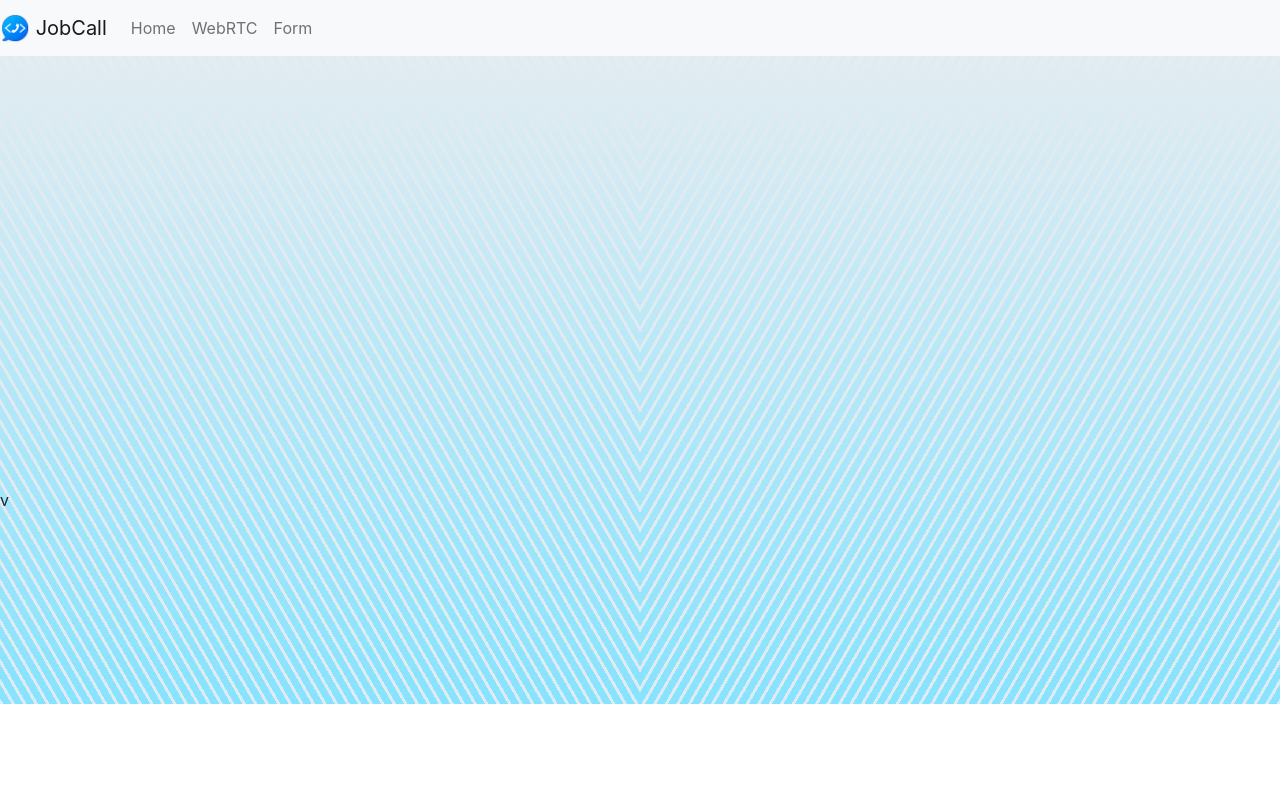
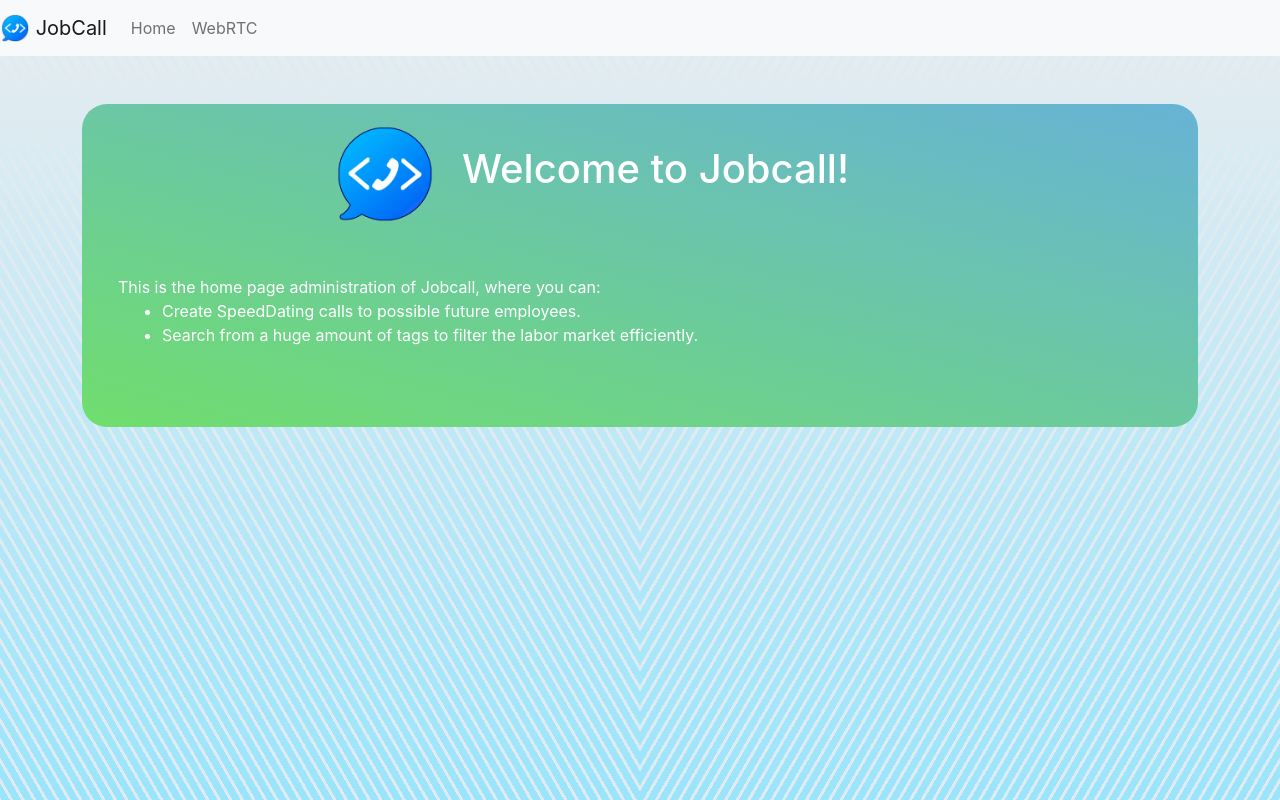
Before and after one commit to JobCall-HackUPC/peer-frontend, a React (Create React App) app: page / in a window 1280 px wide. Shown: the top 800 px of the page. Built offline with nearby package versions, Linux system fonts and the light colour scheme.

Commit message:
added some final stuffs

```diff
--- a/public/index.html
+++ b/public/index.html
@@ -46,13 +46,10 @@
       <div class="collapse navbar-collapse" id="navbarNav">
         <ul class="navbar-nav">
           <li class="nav-item">
-            <a class="nav-link" href="/home">Home</a>
+            <a class="nav-link" href="/">Home</a>
           </li>
           <li class="nav-item">
             <a class="nav-link" href="/webrtc">WebRTC</a>
-          </li>
-          <li class="nav-item">
-            <a class="nav-link" href="/form">Form</a>
           </li>
         </ul>
       </div>
--- a/src/App.js
+++ b/src/App.js
@@ -4,7 +4,9 @@ import WebRTC from './components/WebRTC.js';
 import Formulari from './components/Formulari/Formulari.js';
 import useToken from './components/useToken.js';
 import './App.css';
-import Login from './components/Login/Login.js'
+import Home from './components/Home.js'
+import Login from './components/Login/Login.js';
+
 
 
 function setToken(userToken) {
@@ -23,9 +25,9 @@ export default function App() {
   const { token, setToken } = useToken();
 
 
-  //  if(!token) {
-  //    return <div className="background"><Login setToken={setToken} /></div>
-  //  }
+    //if(!token) {
+    //  return <div className="background"><Login setToken={setToken} /></div>
+    //}
 
 
   return (
@@ -39,10 +41,13 @@ export default function App() {
           <Route path="/form">
             <Formulari />
           </Route>
+          <Route path="/">
+            <Home />
+          </Route>
         </Switch>
       </BrowserRouter>
       <br/><br/><br/><br/><br/><br/><br/><br/><br/><br/><br/><br/><br/><br/><br/><br/><br/><br/>v
-      <br/><br/><br/><br/><br/><br/><br/><br/><br/>
+      <br/><br/><br/><br/><br/><br/>
       </div>
     </div>
   );
--- a/src/components/Formulari/Formulari.js
+++ b/src/components/Formulari/Formulari.js
@@ -28,6 +28,7 @@ export default function Formulari() {
         <div>
             <div align="center" className="m-5 p-2">
                 <div className="jumbotron">
+                    <div></div>
                 <h1>List of Tags</h1>
                 <form>
                     <div className="row">
--- /dev/null
+++ b/src/components/Home.css
@@ -0,0 +1,9 @@
+.jumbo {
+    background-image: linear-gradient(15deg, #70de6d 0%, #67b3d6 100%);
+    border-radius: 25px;
+    color: white;
+
+}
+.bellota {
+    font-family: "Bellota", cursive;
+  }
--- /dev/null
+++ b/src/components/Home.js
@@ -0,0 +1,27 @@
+import React from 'react';
+import './Home.css'
+
+export default function Home() {
+
+    return (
+        <div className="container pt-5">
+            <div className="jumbo pt-3 pb-3">
+                <div className="row align-items-center" align="right">
+                    <div className="col-sm-4">
+                        <img src="/img/jobcall.png" width="30%" alt="Logo" />
+                    </div>
+                    <div className="col-sm-8" align="left">
+                        <h1 align="left">Welcome to Jobcall!</h1>
+                    </div>
+                </div>
+                <div className="container p-5">
+                <div className="row" align="right"> This is the home page administration of Jobcall, where you can:</div>
+                <ul>
+                    <li>Create SpeedDating calls to possible future employees.</li>
+                    <li>Search from a huge amount of tags to filter the labor market efficiently.</li>
+                </ul>
+                </div>
+            </div>
+        </div>
+    );
+}
--- a/src/components/Login/Register/Register.js
+++ b/src/components/Login/Register/Register.js
@@ -33,28 +33,55 @@ export default function Register({ setToken }) {
   }
 
 
-  return(
+  return (
     <div className="register-wrapper">
       <h1>Register</h1>
       <form onSubmit={handleSubmit}>
+        <div className="row">
+          <div className="col-sm-6 col-md-6 col-lg-6">
             <label>
               <p>Username</p>
-          <input type="text" onChange={e => setUserName(e.target.value)}/>
+              <div className="input-group mb-3">
+                <div className="input-group-prepend">
+                  <span className="input-group-text" id="basic-addon1">@</span>
+                </div>
+                <input type="text" onChange={e => setUserName(e.target.value)} className="form-control" placeholder="Username" aria-label="Username" aria-describedby="basic-addon1"></input>
+              </div>
             </label>
+          </div>
+          <div className="col-sm-6 col-md-6 col-lg-6">
+
             <label>
               <p>Password</p>
-          <input type="password" onChange={e => setPassword(e.target.value)}/>
+              <div class="input-group mb-3">
+                <input type="password" onChange={e => setPassword(e.target.value)} className="form-control" placeholder="Password" aria-label="Password" aria-describedby="basic-addon1" />
+              </div>
             </label>
+          </div>
+        </div>
         <div>
+          <div className="row">
+            <div className="col-sm-6 col-md-6 col-lg-6">
               <label>
                 <p>Email</p>
-          <input type="text" onChange={e => setEmail(e.target.value)}/>
+                <div class="input-group mb-3">
+                  <input type="text" className="form-control" onChange={e => setEmail(e.target.value)} placeholder="Email" aria-label="Email" aria-describedby="basic-addon2" />
+                </div>
               </label>
+            </div>
+            <div className="col-sm-6 col-md-6 col-lg-6">
+
               <label>
                 <p>Enterprise</p>
-          <input type="text" onChange={e => setEnterprise(e.target.value)}/>
+                <div class="input-group mb-3">
+                  <input type="text" className="form-control" onChange={e => setEnterprise(e.target.value)} placeholder="Enterprise" aria-label="Enterprise" aria-describedby="basic-addon2" />
+                </div>
               </label>
-          <button type="submit">Submit</button>
+            </div>
+          </div>
+          <div className="col-xs-12" align="center">
+            <button type="submit" className="btn btn-primary">Submit</button>
+          </div>
         </div>
       </form>
     </div>
--- a/src/components/WebRTC/CreateMeet.js
+++ b/src/components/WebRTC/CreateMeet.js
@@ -11,11 +11,18 @@ export default function CreateMeet() {
     const remoteVideo = React.useRef(null);
     const idRemote = React.useRef(null);
 
+
+
+  const send_peer_id = async (id) => {
+    console.log( await fetch('http://jofre/call/'+id));
+  }
+
   const createPeer = async () => {
     var peer = new Peer();
     var local_stream;
     peer.on('open', function (id) {
       console.log('My peer ID is: ' + id);
+      send_peer_id(id);
 
 
       const constraints = { 'video': true, 'audio': true };
@@ -40,11 +47,27 @@ export default function CreateMeet() {
 
     return (
         <div className="container">
-        <Button variant="contained" onClick={() => createPeer()} color="primary">
-          Create Meet
-        </Button>
-        <video ref={localVideo} width="320" height="240" autoPlay playsInline controls={false} />
-        <video width="320" height="240" autoPlay playsInline controls={false} ref={remoteVideo} />
+          <div className="row d-inline">
+          <div className = "row" align = "center" style={{padding:"10px"}}>
+            <div className = "col-xs-12 col-sm-12 col-md-6 col-lg-6" align = "center" >
+              <video ref={localVideo} width="100%" height="100%" autoPlay playsInline controls={false} />
+            </div>
+            <div className = "col-xs-12 col-sm-12 col-md-6 col-lg-6" align = "center">
+              <video width="100%" height="100%" autoPlay playsInline controls={false} ref={remoteVideo} />
+            </div>
+            </div>
+            <div className = "col-xs-12 col-sm-12 col-md-12 col-lg-12" align = "center" style={{padding:"10px"}}>
+              <div class="form-floating">
+                <textarea class="form-control" placeholder="Leave a comment here" id="floatingTextarea2" style={{height: "100px"}}></textarea>
+                <label for="floatingTextarea2">Comments</label>
+              </div>
+              <div className = "col-xs-12 col-sm-12 col-md-12 col-lg-12" style={{"padding-top" : "15px"}}>
+              <Button variant="contained" onClick={() => createPeer()} color="primary">
+                Create Meet
+              </Button>
+              </div>
+          </div>
+          </div>
       </div>
     );
 }
--- a/src/components/WebRTC/JoinMeet.js
+++ b/src/components/WebRTC/JoinMeet.js
@@ -7,6 +7,8 @@ export default function JoinMeet ({ idRemote }) {
     const localVideo = React.useRef(null);
     const remoteVideo = React.useRef(null);
 
+    const meeting = function() {
+        console.log("MEETING");
         let peer = new Peer()
         var remote_id = idRemote
         peer.on('open', (id)=>{
@@ -22,11 +24,18 @@ export default function JoinMeet ({ idRemote }) {
                 })
             });
         })
+    };
+    meeting();
+
 
     return (
-        <div>
-        <video ref={localVideo} width="320" height="240" autoPlay playsInline controls={false} />
-        <video width="320" height="240" autoPlay playsInline controls={false} ref={remoteVideo} />
+        <div className = "row" align = "center" style={{padding:"10px"}}>
+            <div className = "col-xs-12 col-sm-12 col-md-6 col-lg-6" align = "center " >
+            <video ref={localVideo} width="100%" height="100%" autoPlay playsInline controls={false} />
+            </div>
+            <div className = "col-xs-12 col-sm-12 col-md-6 col-lg-6" align = "center d-inline">
+            <video width="100%" height="100%" autoPlay playsInline controls={false} ref={remoteVideo} />
+            </div>
         </div>
     );
 
```
Lines whose indentation alone changed are shown as unchanged.
